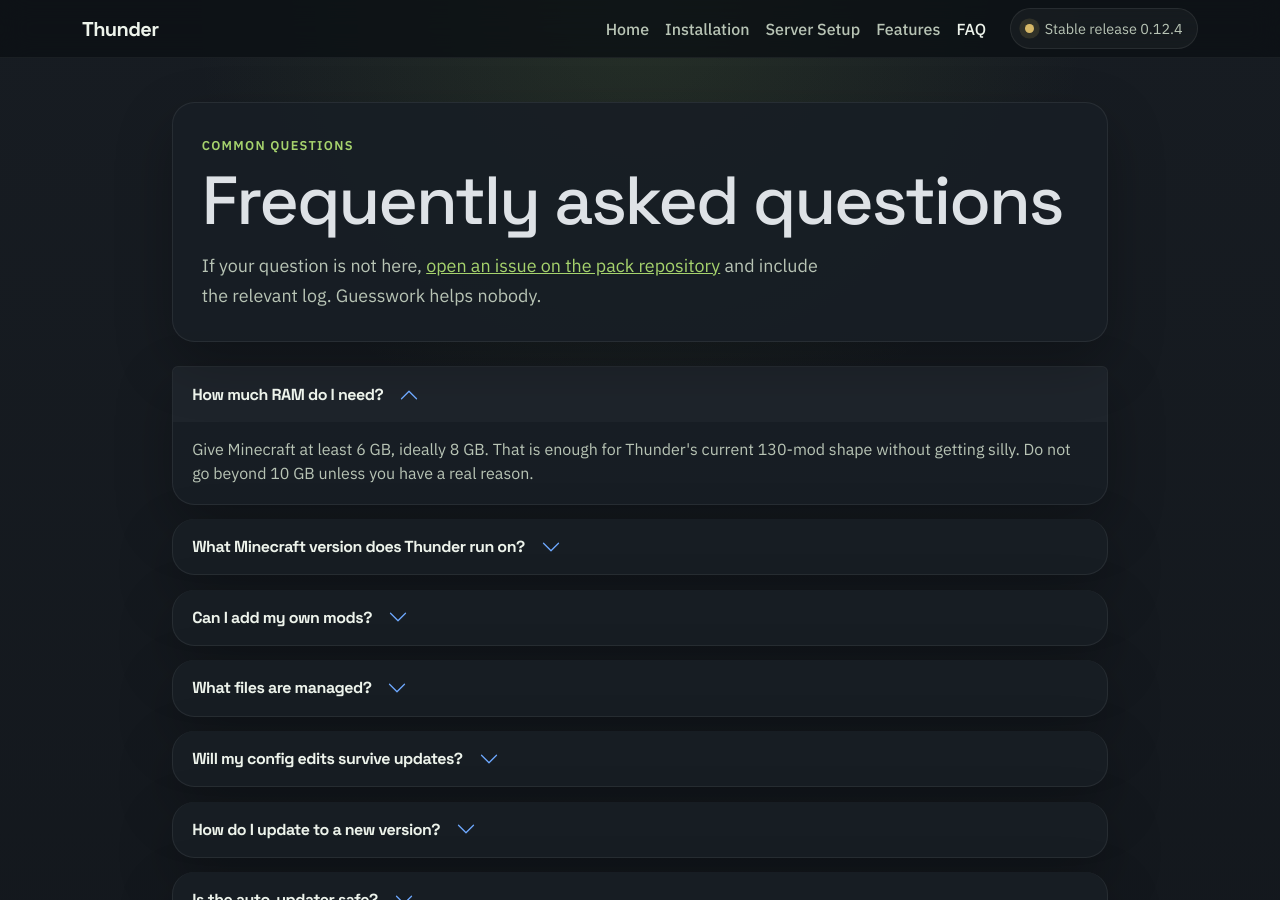
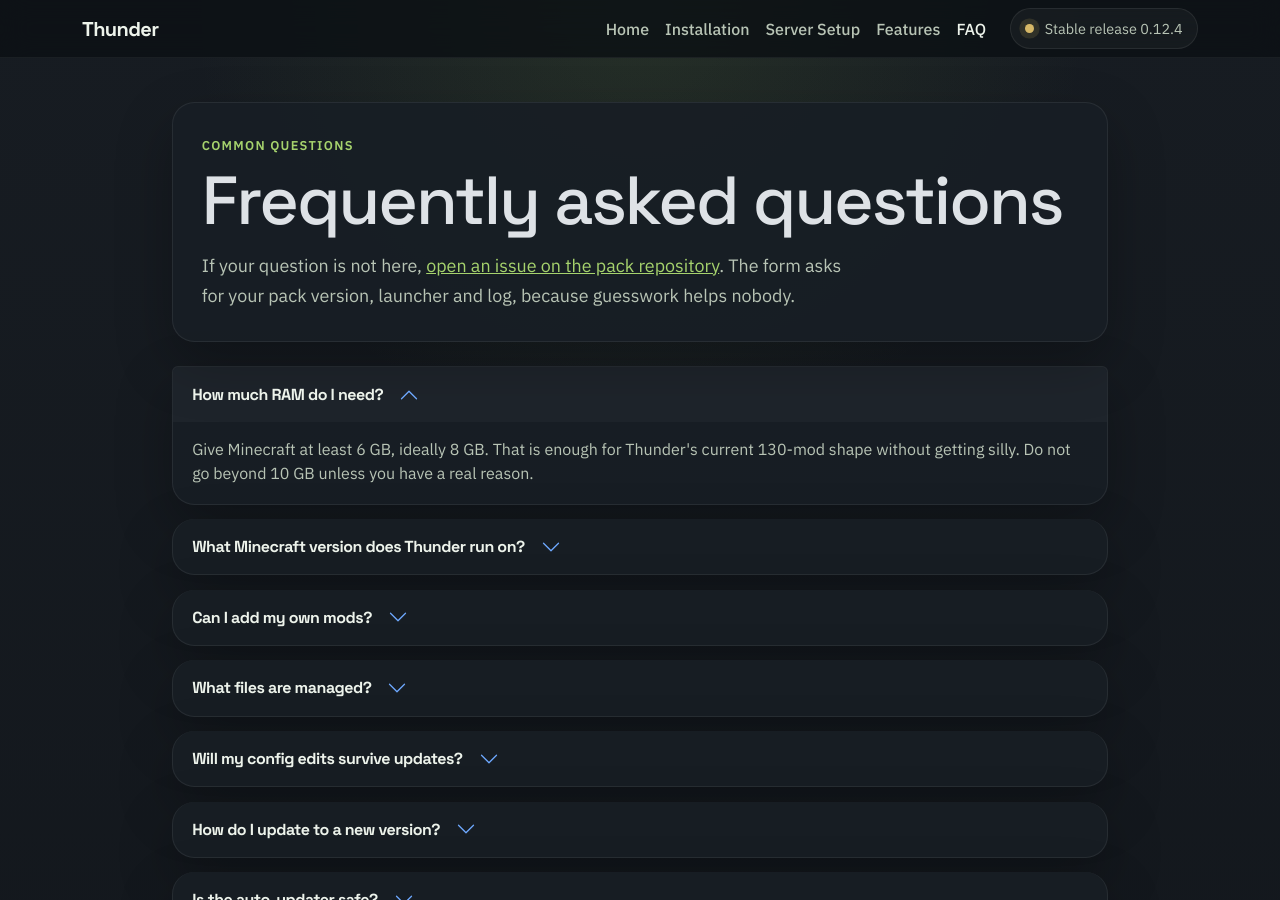
Before and after one commit to rooneyj9005/Thunder-docs, a Jekyll site: the page built from faq.md, in a window 1280 px wide and 900 px high. Built offline with Jekyll 4.4.1, drawn with Linux system fonts in a browser that asks for light colours.

Commit message:
Point the FAQ at the bug report form, and drop CNAME
The FAQ asked for "the relevant log" in prose. The pack repository now has a form
that asks for pack version, launcher and latest.log, so the link goes to it.

CNAME and the unused custom_domain key were both dead. .editorconfig keeps the
site LF and two-space indented from the editor.

Signed-off-by: John Rooney <john@rooney.scot>

```diff
--- a/CNAME
+++ /dev/null
@@ -1 +0,0 @@
-thunder.john.rooney.scot
--- a/_config.yml
+++ b/_config.yml
@@ -11,7 +11,6 @@ pack_repo_name: Thunder
 pack_repo_url: "https://github.com/rooneyj9005/Thunder"
 packwiz_site_url: "https://packwiz.thunder.john.rooney.scot"
 release_url: "https://github.com/rooneyj9005/Thunder/releases"
-custom_domain: thunder.john.rooney.scot
 
 # The published release asset name, and the pack version this site is written
 # for. site.js replaces the version with whatever the packwiz host reports, so
--- a/faq.md
+++ b/faq.md
@@ -9,7 +9,7 @@ description: Frequently asked questions about Thunder, including RAM, updates, m
     <div class="card-body">
       <span class="section-eyebrow">Common questions</span>
       <h1 class="page-title mb-3">Frequently asked questions</h1>
-      <p class="page-lead mb-0">If your question is not here, <a href="{{ site.pack_repo_url }}/issues">open an issue on the pack repository</a> and include the relevant log. Guesswork helps nobody.</p>
+      <p class="page-lead mb-0">If your question is not here, <a href="{{ site.pack_repo_url }}/issues/new/choose">open an issue on the pack repository</a>. The form asks for your pack version, launcher and log, because guesswork helps nobody.</p>
     </div>
   </section>
 
```
Also changed, not shown: 1 other file.
